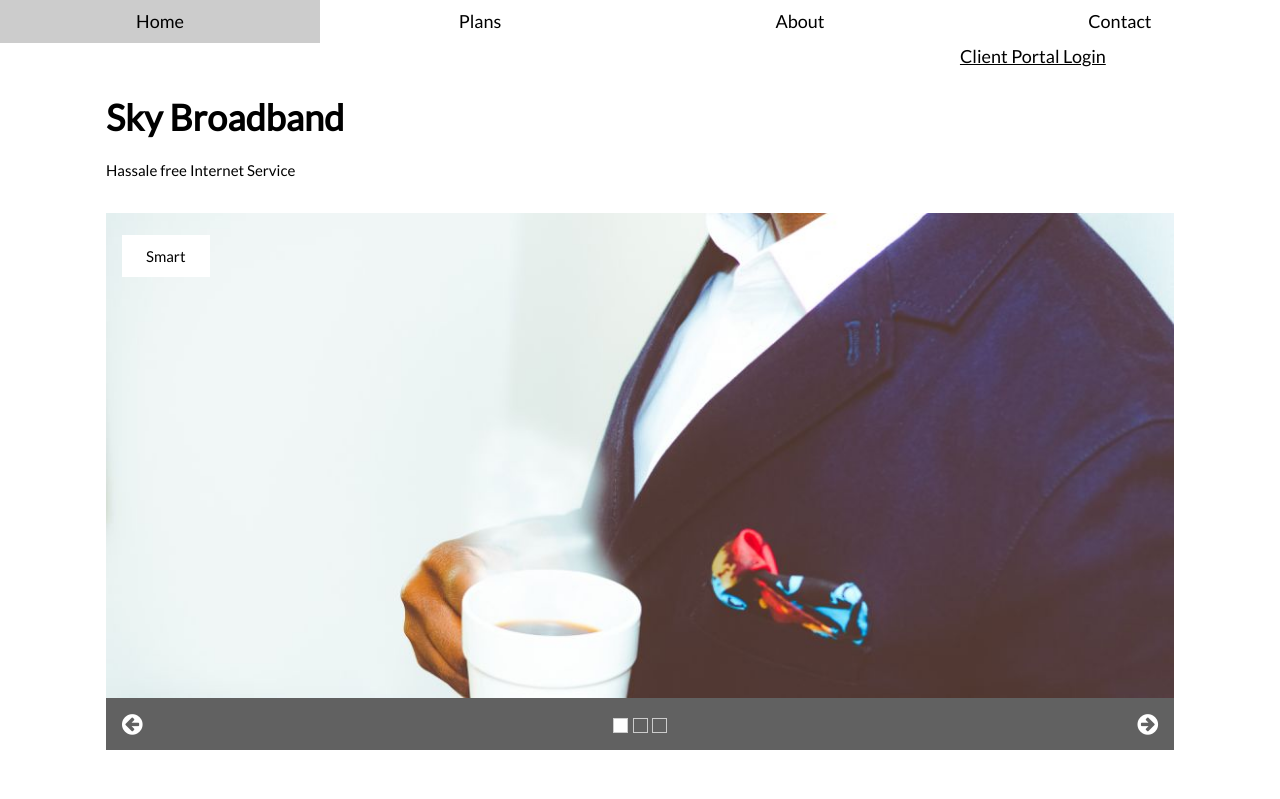
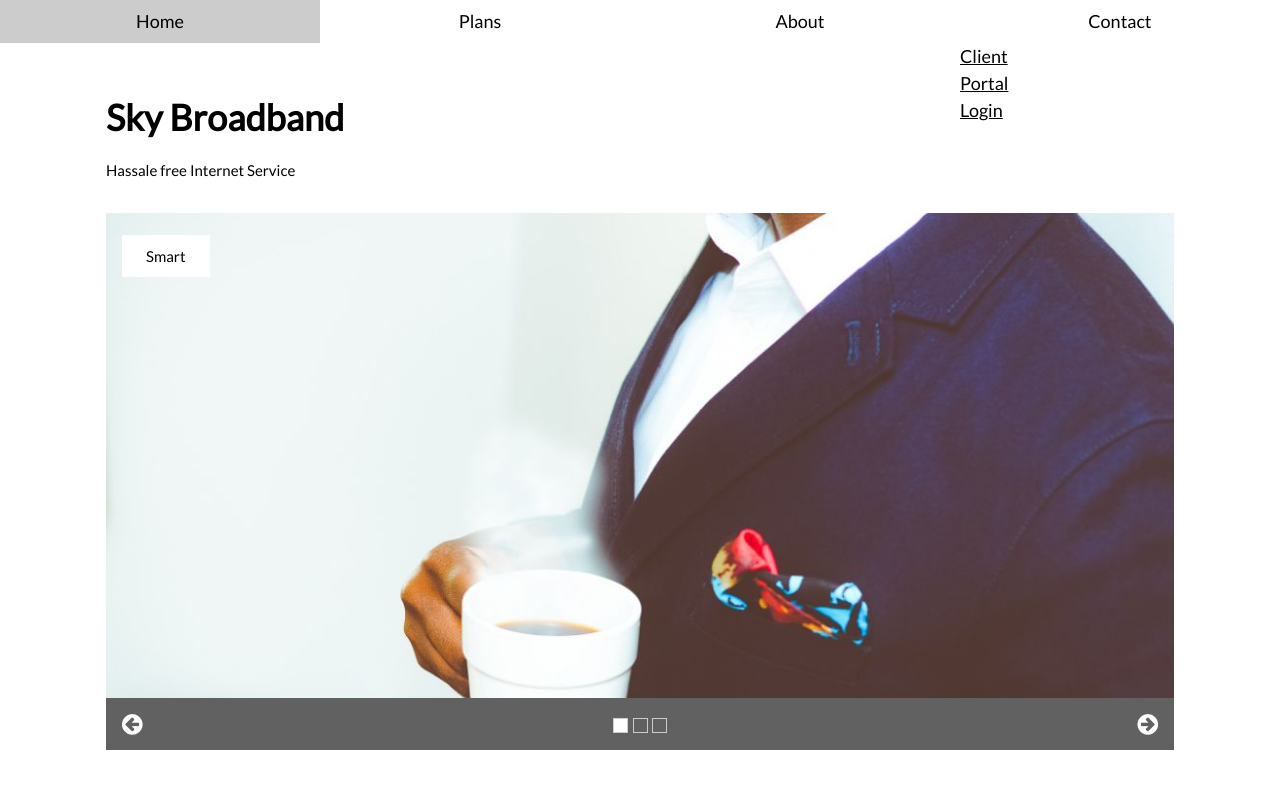
Before and after one commit to atanusaha123/skybroadband, a plain HTML site: page index.html in a window 1280 px wide. Shown: the top 799 px of the page. Drawn offline with nearby package versions, Linux system fonts and the light colour scheme.

Commit message:
index.html
client

```diff
--- a/index.html
+++ b/index.html
@@ -28,7 +28,9 @@ html,body,h1,h2,h3,h4 {font-family:"Lato", sans-serif}
     </div>
     <div class="w3-col s3">
       <a href="#contact" class="w3-button w3-block">Contact</a>
+    <div class="w3-col s3">
       <a href="https://invoice.zoho.in/portal/skybroadbandservice/login" target="_blank">Client Portal Login</a>
+    </div>
 
     </div>
 
```
